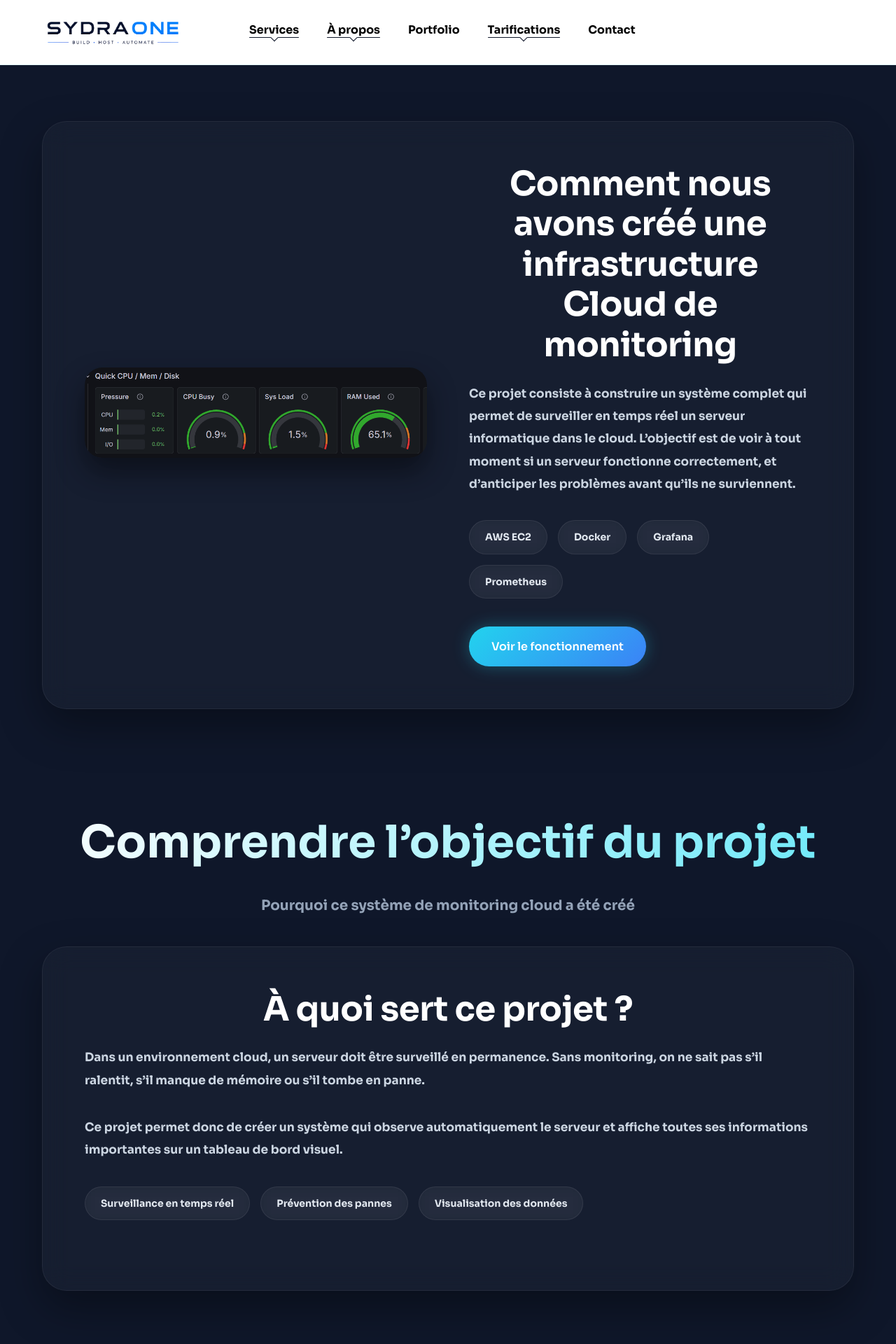
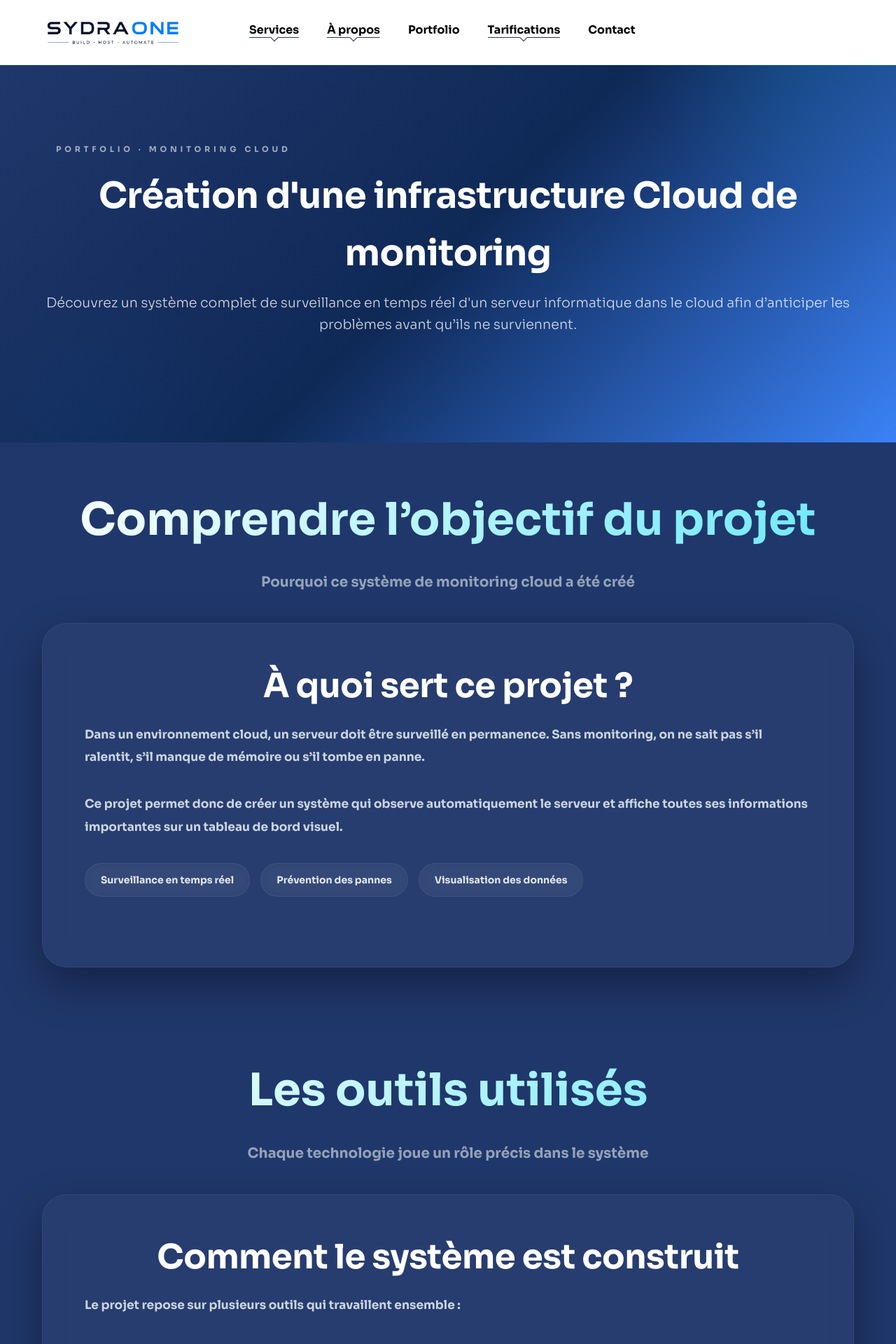
Before and after one commit to Sydra-ONE/Sydra-Website, a Flask app: page /portfolio/Cloud_et_DevOps in a window 1280 px wide. Shown: the top 1920 px of the page at 70% size. Run offline with Flask 3, Linux system fonts and the light colour scheme.

Commit message:
maj bandeau portfolio

```diff
--- a/static/css/portfolio.css
+++ b/static/css/portfolio.css
@@ -10,7 +10,7 @@
     --accent: #22d3ee;
     --accent-light: #67e8f9;
 
-    --dark-bg: #0f172a;
+    --dark-bg: #20376b;
     --surface: rgba(255,255,255,0.03);
     --surface-hover: rgba(255,255,255,0.05);
 
@@ -52,6 +52,15 @@ body {
     color: var(--text-primary);
     font-family: var(--font-family);
     overflow-x: hidden;
+}
+
+.hero {
+    background: linear-gradient(135deg, var(--dark-bg) 0%, #0F2957 50%, var(--primary-light) 100%);
+    color: white;
+    padding: 7rem 0;
+    text-align: center;
+    position: relative;
+    overflow: hidden;
 }
 
 /* =========================================================
@@ -163,6 +172,7 @@ body {
     border: 1px solid rgba(255,255,255,0.06);
     backdrop-filter: blur(18px);
     box-shadow: var(--shadow-card);
+    margin-bottom: 5px;
 }
 
 .project-content.active {
--- a/templates/portfolio_cloud.html
+++ b/templates/portfolio_cloud.html
@@ -7,37 +7,17 @@
 {% endblock %}
 
 {% block content %}
+<section class="hero">
+    <div class="container">
+        <span class="eyebrow">Portfolio · Monitoring Cloud</span>
+        <h1>Création d'une infrastructure Cloud de monitoring</h1>
+		<p>
+			Découvrez un système complet de surveillance
+			en temps réel d'un serveur informatique dans le cloud afin d’anticiper les problèmes avant qu’ils ne surviennent.
+		</p>
+    </div>
+</section>
 
-<div class="portfolio-page">
-	<section class="portfolio-hero">
-    	<div class="container">
-			<div class="project-content active">
-				<div class="project-image">
-				<img src="{{ url_for('static', filename='pictures/monitoring_cloud/quick_CPU.png') }}"
-					alt="Dashboard Cloud Monitoring">
-				</div>
-    			<div class="project-info">
-					<h2>Comment nous avons créé une infrastructure Cloud de monitoring</h2>
-
-					<p>
-						Ce projet consiste à construire un système complet qui permet de surveiller
-						en temps réel un serveur informatique dans le cloud.
-						L’objectif est de voir à tout moment si un serveur fonctionne correctement,
-						et d’anticiper les problèmes avant qu’ils ne surviennent.
-					</p>
-
-					<div class="project-stack">
-						<span>AWS EC2</span>
-						<span>Docker</span>
-						<span>Grafana</span>
-						<span>Prometheus</span>
-					</div>
-
-      				<a href="#screenshots" class="project-btn">Voir le fonctionnement</a>
-
-     			</div>
-    		</div>
-	</section>
 
   <!-- OBJECTIFS -->
 	<section class="portfolio-section">
@@ -118,6 +98,9 @@
 					<img class="zoomable"
 						src="{{ url_for('static', filename='pictures/monitoring_cloud/instance_EC2.png') }}"
 						alt="Instance EC2 AWS">
+					<div class="project-stack">
+						<span>AWS EC2</span>
+					</div>
 				</div>
 
         		<div class="project-info">
@@ -139,6 +122,9 @@
 					<img class="zoomable"
 						src="{{ url_for('static', filename='pictures/monitoring_cloud/docker.png') }}"
 						alt="Docker containers">
+					<div class="project-stack">
+						<span>Docker</span>
+					</div>
 				</div>
 
 				<div class="project-info">
@@ -159,6 +145,9 @@
 					<img class="zoomable"
 						src="{{ url_for('static', filename='pictures/monitoring_cloud/prometheus.png') }}"
 						alt="Prometheus monitoring">
+					<div class="project-stack">
+						<span>Prometheus</span>
+					</div>
 				</div>
 
         		<div class="project-info">
@@ -180,6 +169,9 @@
 					<img class="zoomable"
 						src="{{ url_for('static', filename='pictures/monitoring_cloud/basic_CPU.png') }}"
 						alt="CPU monitoring Grafana">
+					<div class="project-stack">
+						<span>Grafana</span>
+					</div>
 				</div>
 
         		<div class="project-info">
```
Also changed, not shown: templates/portfolio.html (+10 -8 lines).
